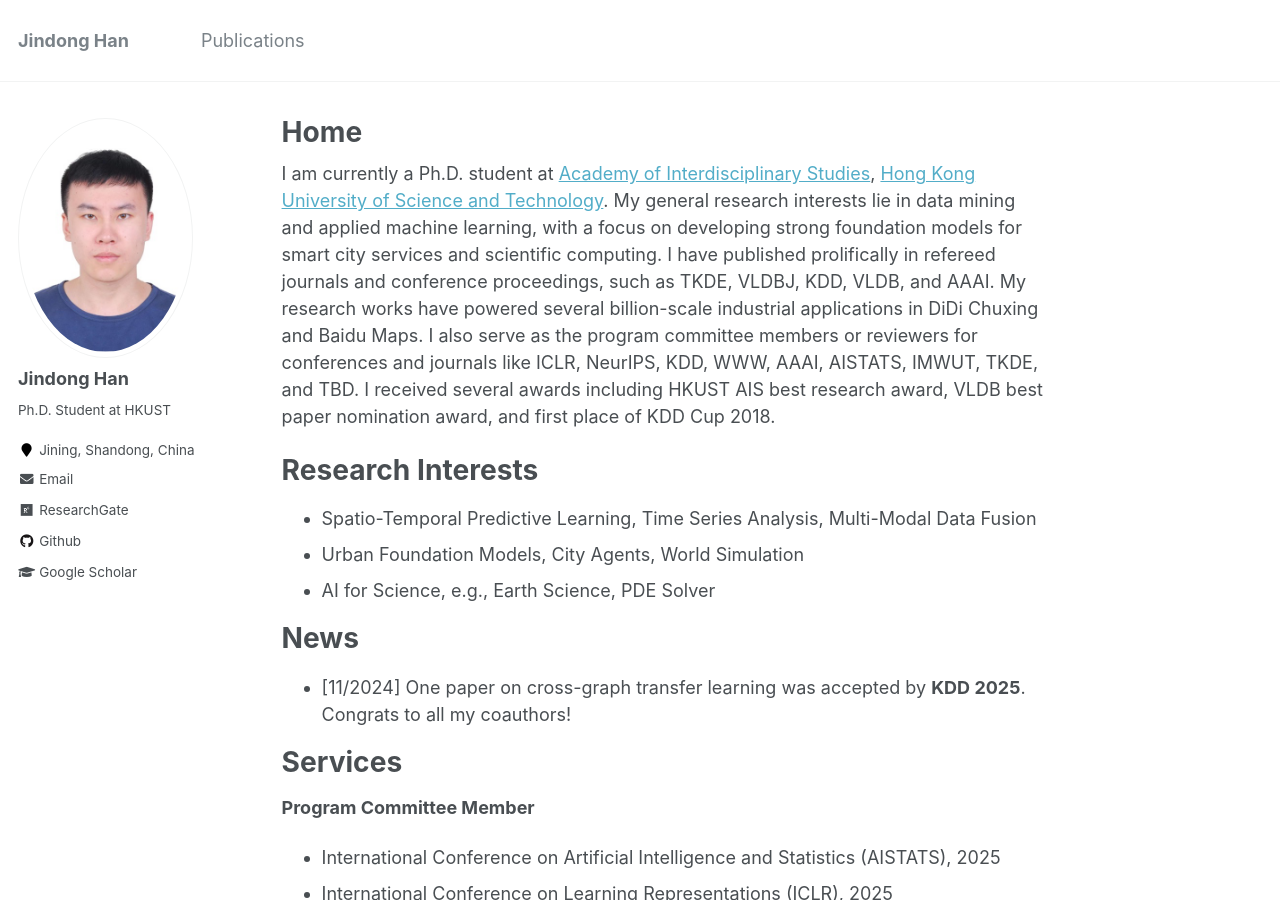
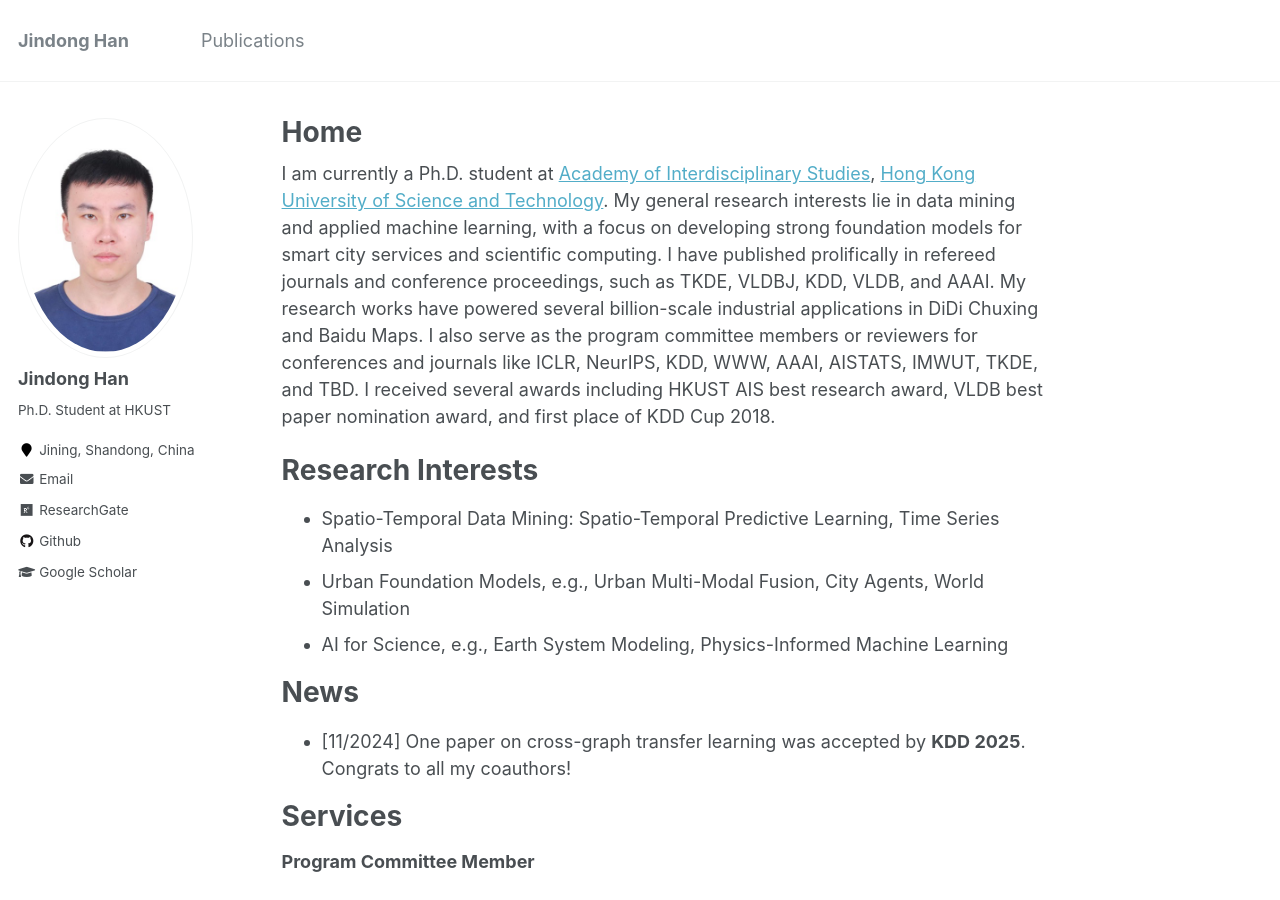
Before and after one commit to jhanao-hkust/jhanao-hkust.github.io, a Jekyll site: the page built from _pages/about.md, in a window 1280 px wide and 900 px high. Built offline with Jekyll 4.4.1, drawn with Linux system fonts in a browser that asks for light colours.

Commit message:
Update about.md

```diff
--- a/_pages/about.md
+++ b/_pages/about.md
@@ -11,9 +11,9 @@ redirect_from:
 I am currently a Ph.D. student at [Academy of Interdisciplinary Studies](https://ais.hkust.edu.hk/), [Hong Kong University of Science and Technology](https://hkust.edu.hk/). My general research interests lie in data mining and applied machine learning, with a focus on developing strong foundation models for smart city services and scientific computing. I have published prolifically in refereed journals and conference proceedings, such as TKDE, VLDBJ, KDD, VLDB, and AAAI. My research works have powered several billion-scale industrial applications in DiDi Chuxing and Baidu Maps. I also serve as the program committee members or reviewers for conferences and journals like ICLR, NeurIPS, KDD, WWW, AAAI, AISTATS, IMWUT, TKDE, and TBD. I received several awards including HKUST AIS best research award, VLDB best paper nomination award, and first place of KDD Cup 2018.
 
 # Research Interests
-* Spatio-Temporal Predictive Learning, Time Series Analysis, Multi-Modal Data Fusion
-* Urban Foundation Models, City Agents, World Simulation
-* AI for Science, e.g., Earth Science, PDE Solver
+* Spatio-Temporal Data Mining: Spatio-Temporal Predictive Learning, Time Series Analysis
+* Urban Foundation Models, e.g., Urban Multi-Modal Fusion, City Agents, World Simulation
+* AI for Science, e.g., Earth System Modeling, Physics-Informed Machine Learning
 
 # News
 
```
